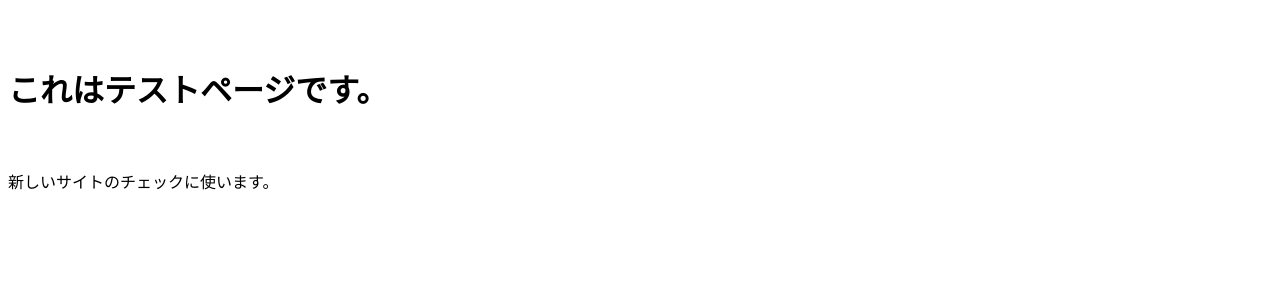
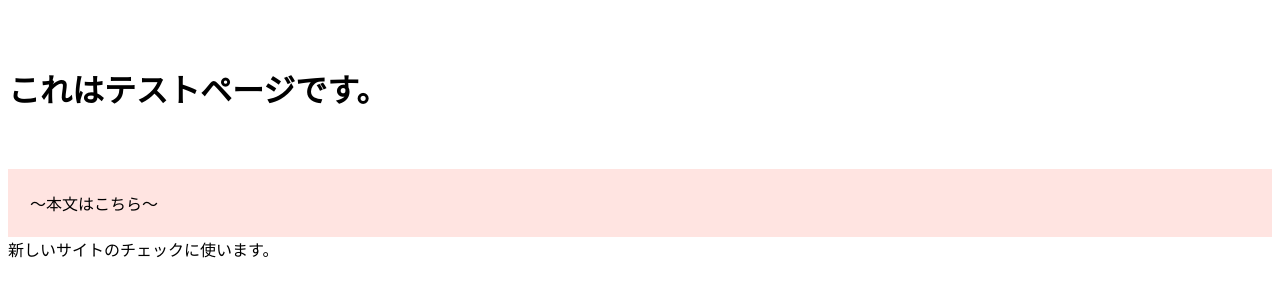
Before and after one commit to onishi-syake/test_html, a plain HTML site: page index.html in a window 1280 px wide. Drawn offline with Linux system fonts and the light colour scheme.

Commit message:
Update index.html

```diff
--- a/index.html
+++ b/index.html
@@ -8,6 +8,7 @@
     <h1>これはテストページです。</h1>
     <br/>
     <br/>
+    <div style="background: #ffe4e1; border: #ffe4e1 solid 2px; font-size: 100%; padding: 20px;">〜本文はこちら〜</div>
     新しいサイトのチェックに使います。
     <br/>
     <br/>
```
